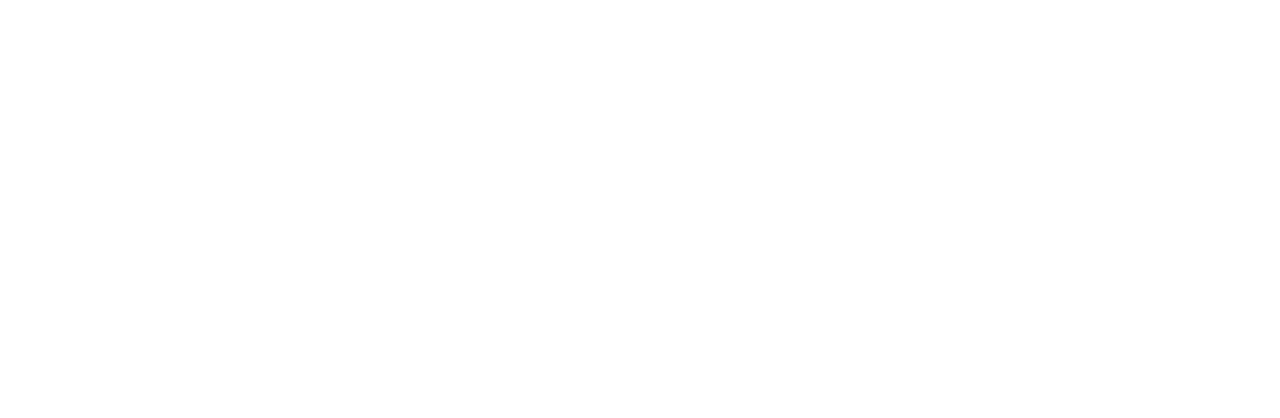
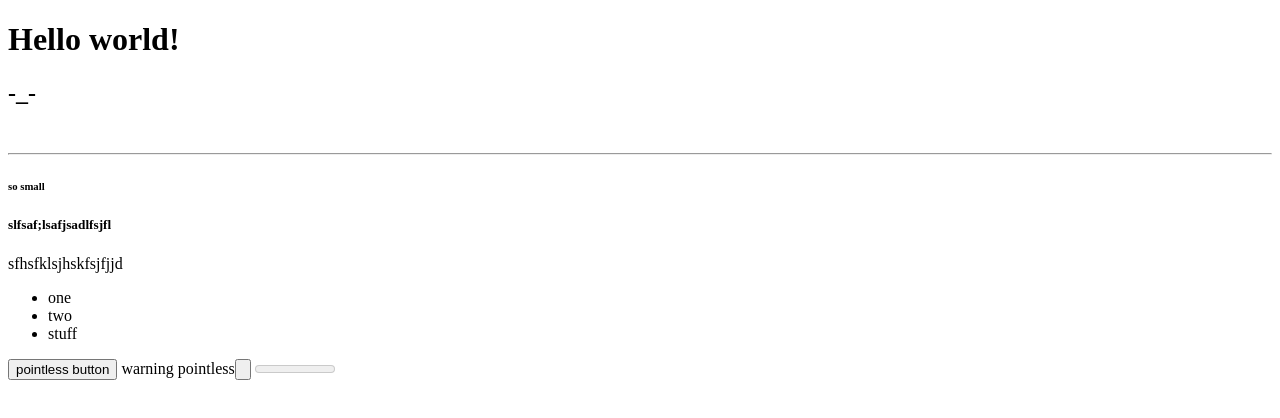
Before and after one commit to aadenahan/Aden, a plain HTML site: page about.html in a window 1280 px wide. Drawn offline with Linux system fonts and the light colour scheme.

Commit message:
Here is my updated index page and my new about page

```diff
--- a/about.html
+++ b/about.html
@@ -0,0 +1,24 @@
+<!doctype html>
+<html>
+    <head>
+        <title>The Big Title Text</title>
+    </head>
+
+    <body>
+        <h1>Hello world!</h1>
+        <h2>-_-</h2>
+        <br />
+        <hr />
+        <h6>so small</h6>
+        <h5>slfsaf;lsafjsadlfsjfl</h5>
+        <h34>sfhsfklsjhskfsjfjjd</h34>
+        <ul>
+            <li>one</li>
+            <li>two</li>
+            <li>stuff</li>
+        </ul>
+        <button>pointless button</button>
+        <label>warning pointless<input type="button"</label>
+        <meter>10<input type="time"</meter>
+    </body>
+</html>
```
Also changed, not shown: index.html (+10 -0 lines).
